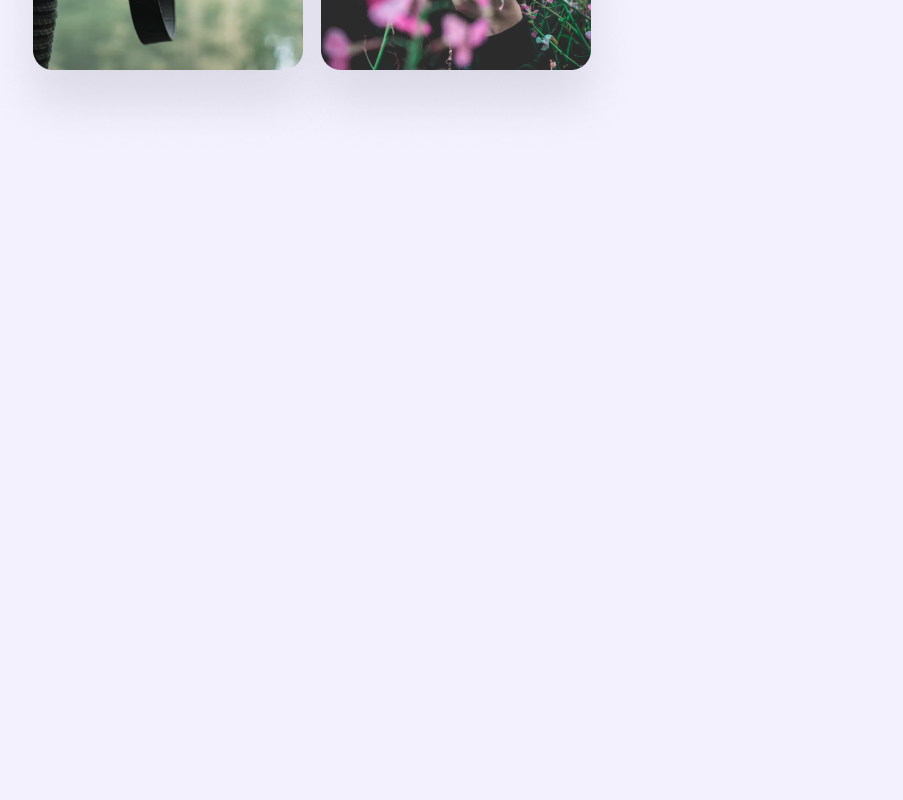
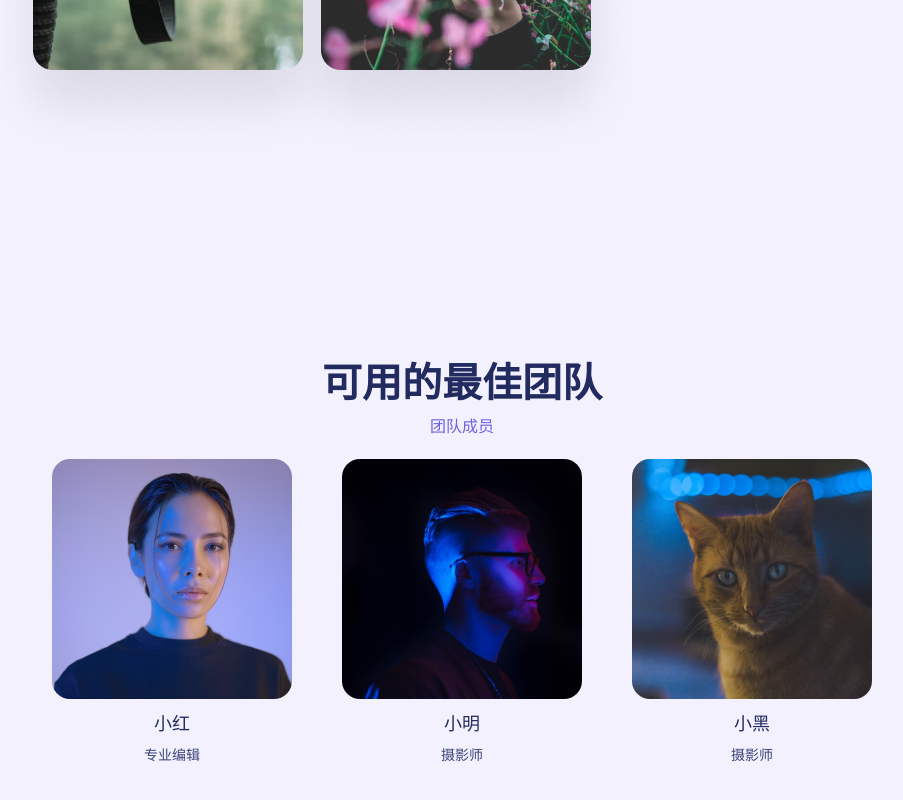
Before and after one commit to NshiXuan/artistic_react, a React (Create React App) app: page / in a window 1280 px wide. Shown: the part 1816-2616 px from the top of the page, without its empty margins (178-1081 px from the left). Before the commit the page ends 2076 px from the top, so only its background shows below. Built offline with nearby package versions, Linux system fonts and the light colour scheme.

Commit message:
feat: add teamSection

```diff
--- /dev/null
+++ b/src/components/teamSection/index.js
@@ -0,0 +1,31 @@
+import React, { memo } from 'react'
+
+import teamMember1 from '../../assets/images/team1.png'
+import teamMember2 from '../../assets/images/team2.png'
+import teamMember3 from '../../assets/images/team3.png'
+import ParagraphText from '../heroSection/paragraphText'
+import ServiceTitle from '../serviceSection/serviceTitle'
+import TeamSectionStyle from './style'
+import TeamMemberItem from './teamMemberItem'
+
+const TeamSection = memo(() => {
+  return (
+    <TeamSectionStyle>
+      <div className="container">
+        <div className="team_wrapper">
+          <div className="team_info">
+            <ServiceTitle className="team_title">可用的最佳团队</ServiceTitle>
+            <ParagraphText className="team_subtitle">团队成员</ParagraphText>
+          </div>
+          <div className="team_members">
+            <TeamMemberItem img={teamMember1} name="小红" title="专业编辑" />
+            <TeamMemberItem img={teamMember2} name="小明" title="摄影师" />
+            <TeamMemberItem img={teamMember3} name="小黑" title="摄影师" />
+          </div>
+        </div>
+      </div>
+    </TeamSectionStyle>
+  )
+})
+
+export default TeamSection
--- /dev/null
+++ b/src/components/teamSection/style.js
@@ -0,0 +1,29 @@
+import styled from "styled-components";
+
+const TeamSectionStyle = styled.div`
+  padding: 10rem 0;
+  text-align: center;
+
+  .team_title{
+    margin-bottom: 1rem;
+  }
+
+  .team_subtitle{
+    color: var(--mediumSlateBlue);
+    margin-bottom: 2rem;
+  }
+
+  .team_members{
+    display: flex;
+    align-items: center;
+    justify-content: center;
+    gap: 5rem;
+  }
+
+  @media (max-width: 768px) {
+    .team_members{
+      gap: 2rem;
+    }
+  }
+`
+export default TeamSectionStyle
--- /dev/null
+++ b/src/components/teamSection/teamMemberItem/index.js
@@ -0,0 +1,17 @@
+import React, { memo } from 'react'
+import ParagraphText from '../../heroSection/paragraphText'
+import TeamMemberItemStyle from './style'
+
+const TeamMemberItem = memo(({ img, name, title }) => {
+  return (
+    <TeamMemberItemStyle>
+      <div className="team_member_img">
+        <img src={img} alt="" />
+      </div>
+      <ParagraphText className="member_name">{name}</ParagraphText>
+      <ParagraphText className="member_title">{title}</ParagraphText>
+    </TeamMemberItemStyle>
+  )
+})
+
+export default TeamMemberItem
--- /dev/null
+++ b/src/components/teamSection/teamMemberItem/style.js
@@ -0,0 +1,35 @@
+import styled from "styled-components";
+import themeList from "../../../theme/themeList";
+
+const TeamMemberItemStyle = styled.div`
+  .team_member_img{
+    margin-bottom: 1rem;
+
+    img{
+      border-radius: 18px;
+    }
+  }
+
+  .member_name{
+      color: ${props => props.theme.theme === themeList.light ? 'var(--darkBlue_2)' : 'var(--lightBlue_1)'};
+    font-weight: 500;
+    font-size: 1.8rem;
+    margin-bottom: 1rem;
+  }
+
+  .member_title{
+    font-size: 1.4rem;
+  }
+
+  @media (max-width: 640px) {
+    .member_name{
+      font-size: 1rem;
+    }
+
+    .member_title{
+      font-size: 0.2rem;
+    }
+  }
+`
+
+export default TeamMemberItemStyle
--- a/src/pages/LandingPage.js
+++ b/src/pages/LandingPage.js
@@ -4,6 +4,7 @@ import AboutSection from '../components/aboutSection'
 import Header from '../components/header'
 import HeroSection from '../components/heroSection'
 import ServiceSection from '../components/serviceSection'
+import TeamSection from '../components/teamSection'
 
 const LandingPage = memo(() => {
   return (
@@ -12,6 +13,7 @@ const LandingPage = memo(() => {
       <HeroSection />
       <ServiceSection />
       <AboutSection />
+      <TeamSection />
     </div>
   )
 })
```
